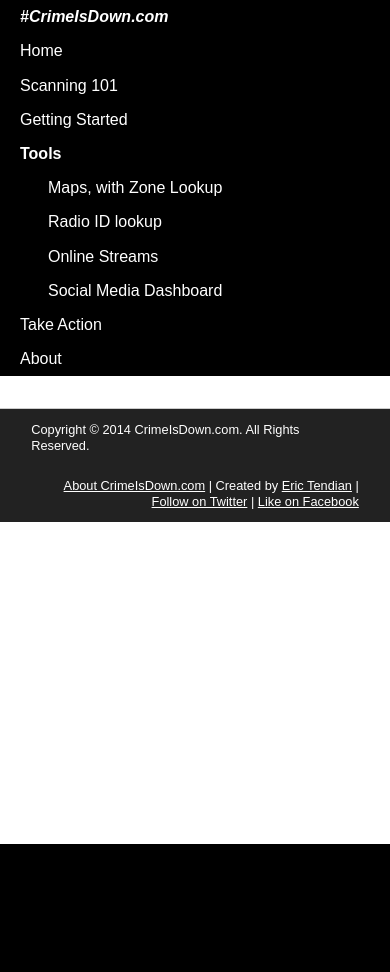
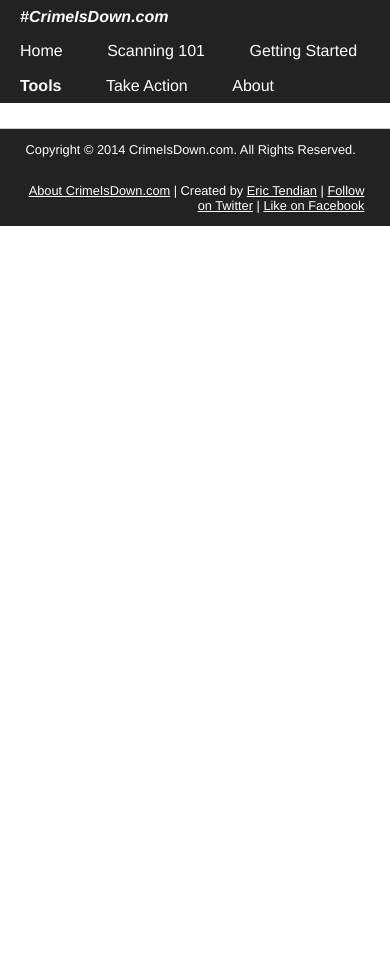
Before and after one commit to CrimeIsDown/crimeisdown, a Python web app: template app/templates/index.tpl.html in a window 390 px wide. Before the commit the page ends 844 px from the top, so only its background shows below. Run offline with Jinja, Linux system fonts and the light colour scheme; the template is opened without the code that fills it, so the values that code supplies are empty; style sheets or scripts are compiled from the project's sources; some libraries are stand-ins or nearby versions.

Commit message:
Lots of style changes, couple more flashy features

```diff
--- a/app/scripts/main.js
+++ b/app/scripts/main.js
@@ -1,6 +1,8 @@
 'use strict';
 
 $(function onload() {
+    $('.imgLiquidFill').imgLiquid({ fill: true }); // for backdrop on index page
+
     $('a[href*=#]:not([href=#])').click(function() {
         if (location.pathname.replace(/^\//,'') === this.pathname.replace(/^\//,'') && location.hostname === this.hostname) {
             var target = $(this.hash);
--- a/app/styles/_base.scss
+++ b/app/styles/_base.scss
@@ -11,15 +11,17 @@ html {
     font-size: 100%;
     -ms-text-size-adjust: 100%;
     -webkit-text-size-adjust: 100%;
+    -webkit-font-smoothing: antialiased;
 }
 
 html, button, input, select, textarea {
-    font-family: sans-serif;
+    font-family: $font-family-sans-serif;
 }
 
 body {
     margin: 0;
-    line-height: 1.2;
+    line-height: $line-height;
+    background: $body-bg;
 }
 
 iframe {
@@ -39,33 +41,36 @@ a:hover {
 }
 
 //====TYPOGRAPHY====//
+h1, h2, h3, h4, h5, h6 {
+    font-weight: $font-weight-heading;
+}
 h1 {
-    font-size: 2em;
+    font-size: $font-size-h1;
     margin: 0.67em 0;
 }
 
 h2 {
-    font-size: 1.5em;
+    font-size: $font-size-h2;
     margin: 0.83em 0;
 }
 
 h3 {
-    font-size: 1.17em;
+    font-size: $font-size-h3;
     margin: 1em 0;
 }
 
 h4 {
-    font-size: 1em;
+    font-size: $font-size-h4;
     margin: 1.33em 0;
 }
 
 h5 {
-    font-size: 0.83em;
+    font-size: $font-size-h5;
     margin: 1.67em 0;
 }
 
 h6 {
-    font-size: 0.67em;
+    font-size: $font-size-h6;
     margin: 2.33em 0;
 }
 
@@ -87,8 +92,17 @@ p, pre {
     margin: 1em 0;
 }
 
+pre, code {
+    font-family: $font-family-monospace;
+}
+
+p, section li {
+    font-size: $font-size-para;
+    font-family: $font-family-serif;
+}
+
 small {
-    font-size: 80%;
+    font-size: 0.8rem;
 }
 
 //====LISTS====/
@@ -109,9 +123,12 @@ nav ul, nav ol {
 
 //====IMAGES, FIGURES====//
 img {
+    width: auto\9;
+    height: auto;
+    max-width: 100%;
+    vertical-align: middle;
     border: 0;
     -ms-interpolation-mode: bicubic;
-    max-width: 100%;
 }
 figure {
     margin: 0;
--- a/app/styles/_layout.scss
+++ b/app/styles/_layout.scss
@@ -1,6 +1,20 @@
-.col-center {
-    margin-left: auto !important;
-    margin-right: auto !important;
+main#main {
+    margin: 1em 2% 2em 2%;
+}
+@media (min-width: 70em) {
+    main#main {
+        margin: 1em 7% 2em 7%;
+    }
+}
+@media (min-width: 95em) {
+    body, #main-menu {
+        width: 95em;
+        margin-left: auto;
+        margin-right: auto;
+    }
+    #main-menu {
+        padding-left: 3em;
+    }
 }
 
 // GRID START //
@@ -20,6 +34,7 @@
     -webkit-flex-flow: row wrap;
     display: -ms-flexbox;
     -ms-flex-flow: row wrap;
+    padding: 0 2em;
     .col-1-1, .col-1, {
         clear: both;
     }
--- a/app/styles/_module.scss
+++ b/app/styles/_module.scss
@@ -1,10 +1,11 @@
 // HEADER START //
 #site-header {
-    background: #000;
+    background-color: $menu-bg;
+    z-index: 1000;
     #main-menu {
         a, .menu-heading {
-            display: block;
-            color: #fff;
+            display: inline-block;
+            color: $menu-link;
             line-height: 1.5em;
             padding: 0.32em 1.25em;
             text-decoration: none;
@@ -19,83 +20,40 @@
         }
 
         ul {
-            display: block;
+            display: inline-block;
             vertical-align: middle;
             list-style: none;
             margin: 0;
             padding: 0;
             li {
-                display: block;
+                display: inline-block;
                 vertical-align: middle;
                 position: relative;
                 padding: 0;
                 &:hover > a, &:active > a {
-                    background: #eee;
-                    color: #000;
-                }
-            }
-            li.dropdown-menu {
-                &:hover > a, &:active > a {
-                    background: none;
-                    color: #fff;
-                }
-                ul {
-                    display: block;
-                    li {
-                        display: block;
-                        a {
-                            padding-left: 3em;
-                        }
-                    }
+                    background-color: #eee;
+                    color: $menu-bg;
+                    -moz-transition: background-color 0.2s ease;
+                    -o-transition: background-color 0.2s ease;
+                    -webkit-transition: background-color 0.2s ease;
+                    transition: background-color 0.2s ease;
                 }
             }
         }
     }
 }
-
-@media (min-width: 55em) {
-    #main-menu {
-        .menu-heading, ul#main-menu-items, ul#main-menu-items > li, ul#main-menu-items > li > a {
-            display: inline-block !important;
-        }
-        li.dropdown-menu {
-            ul, li {
-                display: none !important;
-            }
-
-            &:hover, &:active {
-                & > a {
-                    background: #eee !important;
-                    color: #000 !important;
-                }
-                & > ul {
-                    display: block !important;
-                    position: absolute;
-                    background: #000;
-                    li {
-                        display: block !important;
-                        a {
-                            padding: 0.32em 1.25em !important;
-                        }
-                    }
-                }
-            }
-        }
-    }
-}
-
 // HEADER END //
 
 // FOOTER START //
 #site-footer {
     clear: both;
-    padding-left: 8%;
-    padding-right: 8%;
-    border-top: 0.063em solid #ccc;
+    margin-top: 2em;
+    border-top: em(2px) solid #ccc;
     background: #222;
-    font-size: 0.8em;
+    font-size: .8em;
     p, a {
         color: #fff;
+        font-family: $font-family-sans-serif;
     }
     & > div:last-child {
         text-align: right;
@@ -104,20 +62,77 @@
 // FOOTER END //
 
 // SITE CONTENT START //
-main#main {
-    display: block;
-    margin: 1em 7% 2em 7%;
+body, html, #content {
+    height: 100%;
 }
-
+section#backdrop {
+    height: 100%;
+    width: 100%;
+    padding: 0;
+    margin: 0;
+    text-align: center;
+    z-index: 0;
+    background: #000;
+    .header-wrapper {
+        position: absolute;
+        margin: auto;
+        left: 0;
+        bottom: 1em;
+        right: 0;
+        background: rgba(0,0,0,0.7);
+        .header {
+            max-width: 68em;
+            margin: 0 auto;
+            h1 {
+               font-style: italic;
+               color: #fff;
+            }
+            h3 {
+                color: #fff;
+            }
+        }
+    }
+    .imgLiquid {
+        background-attachment: fixed;
+        img {
+            visibility: hidden;
+        }
+    }
+    .background {
+        width: 100%;
+        height: 100%;
+        position: absolute;
+        background: #000;
+        top: 0;
+        left: 0;
+        z-index: -1;
+        padding-bottom: em(36px);
+    }
+}
+#home {
+    max-width: 100%;
+    position: relative;
+    z-index: 0;
+}
 
 .section {
     line-height: 1.4;
-    .header, &#introduction { // on home page
+    .header {
         text-align: center;
     }
-    figure iframe.video {
+    figure .videocontainer {
+        position: relative;
         width: 100%;
-        height: 22em;
+        height: 0;
+        padding-bottom: 51%;
+        margin-top: 1em;
+        iframe {
+            position: absolute;
+            width: 100%;
+            height: 100%;
+            left: 0;
+            top: 0;
+        }
     }
 }
 // SITE CONTENT END //
--- a/app/styles/_variables.scss
+++ b/app/styles/_variables.scss
@@ -1,14 +1,12 @@
 /* Style variables */
 // Used https://github.com/twbs/bootstrap/blob/master/less/variables.less as an example.
 
-
 /* Colors */
-// Comes from https://color.adobe.com/Neutral-Blue-color-theme-22361/
-$body-bg:       #FCFFF5; // tan - page background
-$highlight-bg:  #D1DBBD; // tan-blue
-$active-bg:     #91AA9D; // grey-blue -> buttons, interactive
-$text-color:    #3E606F; // blue -> regular body text
-$heading-color: #193441; // dark blue -> bold text, headings, other emphasis
+$body-bg:       #FFF;
+$menu-bg:       #222;
+$menu-link:     #FFF;
+$text-color:    #000;
+$heading-color: #000;
 
 /* Typography */
 $font-family-sans-serif:  "Helvetica Neue", Helvetica, Arial, sans-serif !default;
@@ -16,24 +14,22 @@ $font-family-serif:       Georgia, "Times New Roman", Times, serif !default;
 $font-family-monospace:   Menlo, Monaco, Consolas, "Courier New", monospace !default;
 $font-family-base:        $font-family-sans-serif !default;
 
-$font-size-base:          1em;
-$font-size-large:         ($font-size-base * 1.25);
-$font-size-small:         ($font-size-base * 0.85);
-$font-size-para:          ($font-size-base * 1.15);
+$font-size-base:          16px;
 
-$font-size-h1:            ($font-size-base * 2);
-$font-size-h2:            ($font-size-base * 1.75);
-$font-size-h3:            ($font-size-base * 1.5);
-$font-size-h4:            ($font-size-base * 1.25);
-$font-size-h5:            $font-size-base;
-$font-size-h6:            ($font-size-base * 0.85);
+@function em($px, $base: $font-size-base) {
+    @return ($px / $base) * 1em;
+}
+
+$font-size-small:         em($font-size-base * 0.8);
+$font-size-para:          em($font-size-base);
+
+$font-size-h1:            em($font-size-base * 2);
+$font-size-h2:            em($font-size-base * 1.5);
+$font-size-h3:            em($font-size-base * 1.25);
+$font-size-h4:            em($font-size-base * 1);
+$font-size-h5:            em($font-size-base * 0.83);
+$font-size-h6:            em($font-size-base * 0.67);
 
 $font-weight-heading:     700;
 
-$line-height: 1.5;
-
-/* Media queries sizes */
-$screen-xs:                  30em !default; // 480px - Extra small screen, e.g. phone
-$screen-sm:                  48em !default; // 768px - Small screen, e.g. tablet
-$screen-md:                  60em !default; // 960px - Medium screen, e.g. desktop
-$screen-lg:                  75em !default; // 1200px - Large screen, e.g. wide desktop
+$line-height: 1.2;
--- a/app/take-action.html
+++ b/app/take-action.html
@@ -23,7 +23,8 @@
     </div>
     <div class="col-5-8">
         <h3 id="organizations-making-a-difference">Organizations Making a Difference</h3>
-        <p>Check out some of the organizations below and donate, volunteer, or find other ways to support these organizations. These organizations are being a part of the solution to Chicago's massive [violent] crime problem - join them and accelerate that change.</p>
+        <p>
+            Check out some of the organizations below and donate, volunteer, or find other ways to support these organizations. These organizations are being a part of the solution to Chicago's massive [violent] crime problem - join them and accelerate that change.
             <ul>
                 <li><a href="http://cureviolence.org/" target="_blank">Cure Violence</a> - Reversing the spread of violence by using the methods and strategies associated with disease control—detection and interruption, identifying individuals involved in transmission, and changing social norms of the communities where it occurs.</li>
                 <li><a href="http://www.change4childreninc.org/" target="_blank">Change 4 Children Inc</a> - Change for Children Inc. is a non-profit organization who provides residential care facilities and life skill services to juveniles. Serving as a catalyst for change within the community, our core fundamentals will focus on Reconnecting, Reimaging and Revitalizing with every child we serve. We hope to partner with the community to demonstrate, to our youth, a positive way out.</li>
@@ -36,6 +37,7 @@
                 <li><a href="http://www.scy-chicago.org/" target="_blank">Strengthening Chicago's Youth</a> - A group of private and public stakeholders that take a public health approach to violence prevention</li>
                 <li><a href="http://youngchicagoauthors.org/blog/" target="_blank">Young Chicago Authors</a> - Young Chicago Authors transforms the lives of young people by cultivating their voices through writing, publication, and performance education.</li>
             </ul>
+        </p>
     </div>
 </div>
 <!-- @@close -->
--- a/app/templates/index.tpl.html
+++ b/app/templates/index.tpl.html
@@ -24,6 +24,7 @@
 
         <!-- build:css styles/vendor.css -->
         <!-- bower:css -->
+        <link rel="stylesheet" href="styles/vendor.css">
         <!-- endbower -->
         <!-- endbuild -->
 
@@ -48,24 +49,15 @@
                     <li><a href="index.html">Home</a></li>
                     <li><a href="about-police-scanners.html">Scanning 101</a></li>
                     <li><a href="getting-started.html">Getting Started</a></li>
-                    <li class="dropdown-menu">
-                        <a href="#"><strong>Tools</strong></a>
-                        <ul>
-                            <li><a href="maps.html">Maps, with Zone Lookup</a></li>
-                            <li><a href="radioids.html">Radio ID lookup</a></li>
-                            <li><a href="onlinestreams.html">Online Streams</a></li>
-                            <li><a href="socialmedia.html">Social Media Dashboard</a></li>
-                        </ul>
-                    </li>
+                    <li><a href="tools.html"><strong>Tools</strong></a></li>
                     <li><a href="take-action.html">Take Action</a></li>
                     <li><a href="about.html">About</a></li>
                 </ul>
             </nav>
         </header>
 
-        <main id="main">
+        <main id="content">
             <!-- @@placeholder = content -->
-        </main>
 
             <footer id="site-footer" class="columns">
                 <div class="col-3-8">
@@ -79,6 +71,7 @@
                     </p>
                 </div>
             </footer>
+        </main>
 
         <script>
             (function(b,o,i,l,e,r){b.GoogleAnalyticsObject=l;b[l]||(b[l]=
@@ -92,6 +85,7 @@
         <!-- build:js scripts/vendor.js -->
         <!-- bower:js -->
         <script src="bower_components/jquery/dist/jquery.js"></script>
+        <script src="scripts/_imgLiquid-min.js"></script>
         <!-- endbower -->
         <!-- endbuild -->
 
```
Also changed, not shown: other parts of app/styles/_layout.scss (+23 -16 lines), other parts of app/styles/_module.scss (+0 -46 lines), app/index.html (+24 -12 lines), app/styles/vendor.css (+46 -0 lines), app/tools.html (added, +124 -0 lines), app/images/shot_clock_2014.png (added), app/scripts/_imgLiquid-min.js (added). Lines whose indentation alone changed are shown as unchanged.
